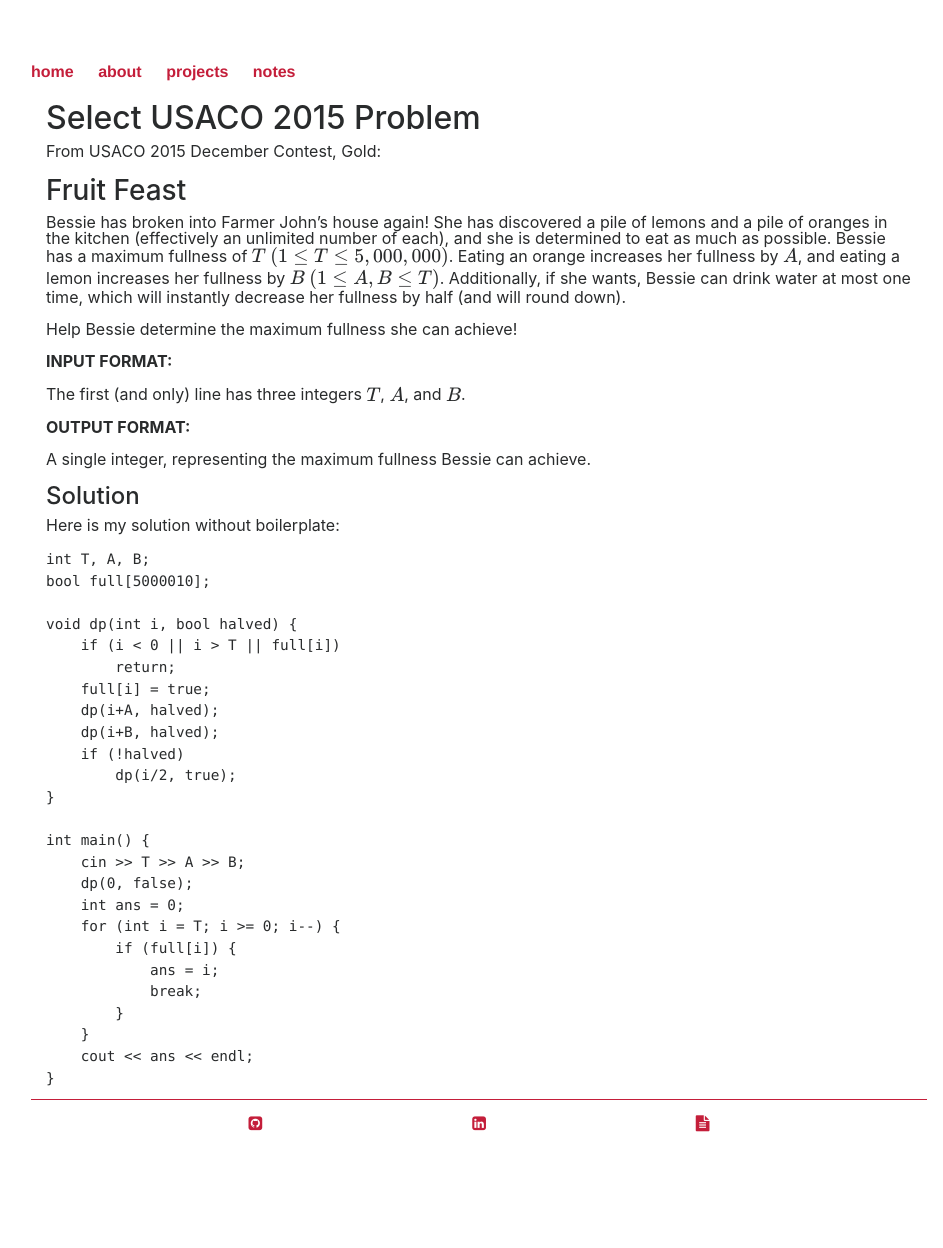
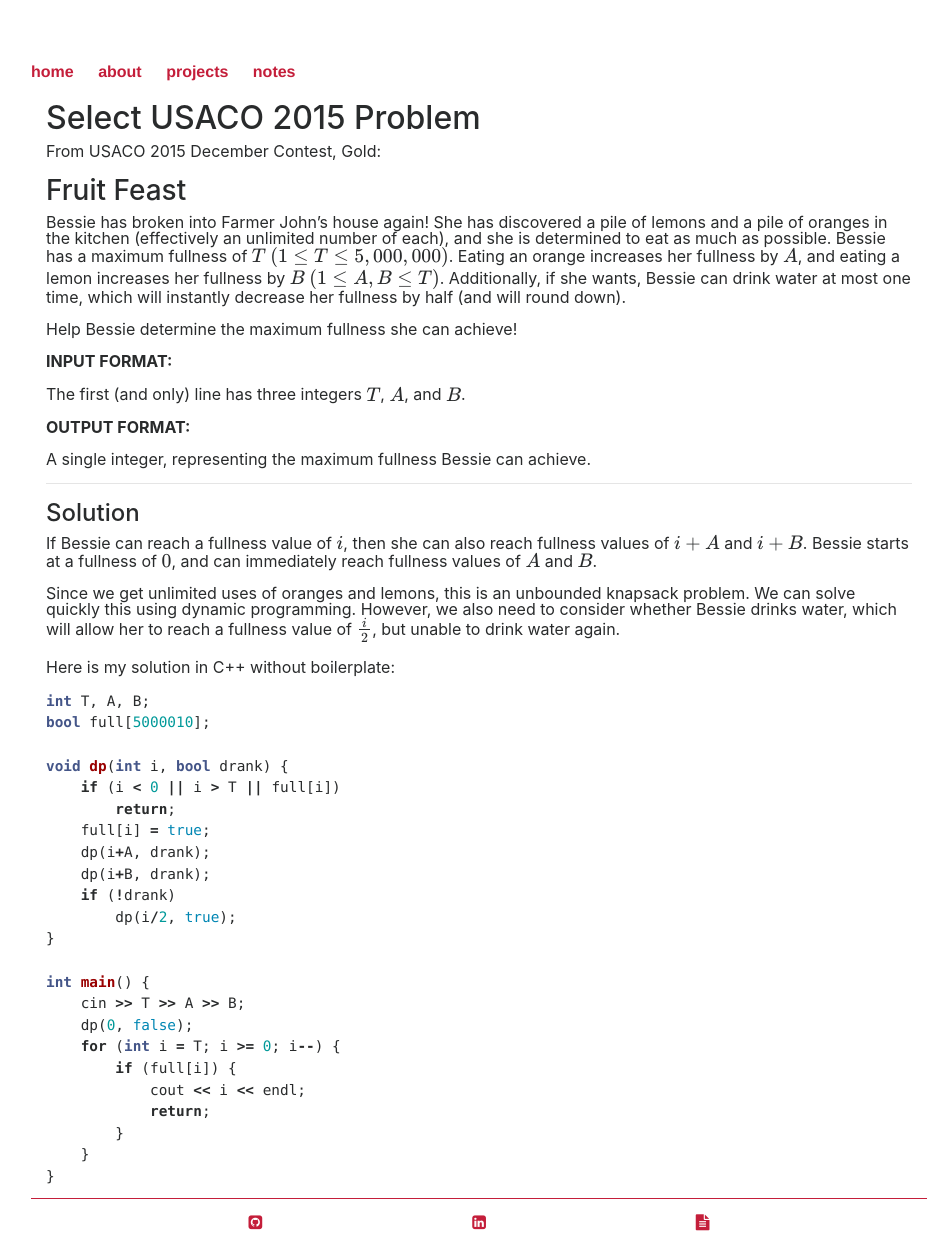
Before and after one commit to mingyli/mingyli.github.io, a Jekyll site: the page built from _notes/usaco2015_dec.md, in a window 1280 px wide. Shown: the whole page, without its empty margins (161-1104 px from the left). Built offline with Jekyll 4.4.1, drawn with Linux system fonts in a browser that asks for light colours; nearby versions of some CDN libraries; formulas are drawn with MathJax 3; before the commit the page ends 1149 px from its top, so only the background shows below that.

Commit message:
dp usaco prob

````diff
--- a/_config.yml
+++ b/_config.yml
@@ -1,6 +1,8 @@
 name: Ming Li
 markdown: kramdown
-highlighter: rouge
+kramdown:
+  input: GFM
+  syntax_highlighter: rouge
 collections:
   projects:
     output: true
--- a/_layouts/default.html
+++ b/_layouts/default.html
@@ -5,6 +5,7 @@
         <link rel="shortcut icon" type="image/x-icon" href="/favicon48.ico?">
         <link rel="stylesheet" href="https://maxcdn.bootstrapcdn.com/bootstrap/4.0.0-alpha.6/css/bootstrap.min.css" integrity="sha384-rwoIResjU2yc3z8GV/NPeZWAv56rSmLldC3R/AZzGRnGxQQKnKkoFVhFQhNUwEyJ" crossorigin="anonymous">
         <link rel="stylesheet" href="https://cdnjs.cloudflare.com/ajax/libs/font-awesome/4.6.3/css/font-awesome.min.css">
+        <link rel="stylesheet" href="/css/syntax.css">
         <link rel="stylesheet" type="text/css" href="/css/main.css">
         <script>
         (function(i,s,o,g,r,a,m){i['GoogleAnalyticsObject']=r;i[r]=i[r]||function(){
--- a/_notes/usaco2015_dec.md
+++ b/_notes/usaco2015_dec.md
@@ -21,36 +21,39 @@ The first (and only) line has three integers \\(T\\), \\(A\\), and \\(B\\).
 
 A single integer, representing the maximum fullness Bessie can achieve.
 
+---
+
 #### Solution
 
+If Bessie can reach a fullness value of \\( i \\), then she can also reach fullness values of \\(i+A\\) and \\(i+B\\). Bessie starts at a fullness of \\(0\\), and can immediately reach fullness values of \\(A\\) and \\(B\\).
 
-Here is my solution without boilerplate:
+Since we get unlimited uses of oranges and lemons, this is an unbounded knapsack problem. We can solve quickly this using dynamic programming. However, we also need to consider whether Bessie drinks water, which will allow her to reach a fullness value of \\( \frac{i}{2} \\), but unable to drink water again.
+
+Here is my solution in C++ without boilerplate:
 
 
-{% highlight c++ %}
+```cpp
 int T, A, B;
 bool full[5000010];
 
-void dp(int i, bool halved) {
+void dp(int i, bool drank) {
     if (i < 0 || i > T || full[i])
         return;
     full[i] = true;
-    dp(i+A, halved);
-    dp(i+B, halved);
-    if (!halved)
+    dp(i+A, drank);
+    dp(i+B, drank);
+    if (!drank)
         dp(i/2, true);
 }
 
 int main() {
     cin >> T >> A >> B;
     dp(0, false);
-    int ans = 0;
     for (int i = T; i >= 0; i--) {
         if (full[i]) {
-            ans = i;
-            break;
+            cout << i << endl;
+            return;
         }
     }
-    cout << ans << endl;
 }
-{% endhighlight %}
+```
--- /dev/null
+++ b/css/syntax.css
@@ -0,0 +1,65 @@
+.highlight  { background: #ffffff; }
+.highlight .c { color: #999988; font-style: italic } /* Comment */
+.highlight .err { color: #a61717; background-color: #e3d2d2 } /* Error */
+.highlight .k { font-weight: bold } /* Keyword */
+.highlight .o { font-weight: bold } /* Operator */
+.highlight .cm { color: #999988; font-style: italic } /* Comment.Multiline */
+.highlight .cp { color: #999999; font-weight: bold } /* Comment.Preproc */
+.highlight .c1 { color: #999988; font-style: italic } /* Comment.Single */
+.highlight .cs { color: #999999; font-weight: bold; font-style: italic } /* Comment.Special */
+.highlight .gd { color: #000000; background-color: #ffdddd } /* Generic.Deleted */
+.highlight .gd .x { color: #000000; background-color: #ffaaaa } /* Generic.Deleted.Specific */
+.highlight .ge { font-style: italic } /* Generic.Emph */
+.highlight .gr { color: #aa0000 } /* Generic.Error */
+.highlight .gh { color: #999999 } /* Generic.Heading */
+.highlight .gi { color: #000000; background-color: #ddffdd } /* Generic.Inserted */
+.highlight .gi .x { color: #000000; background-color: #aaffaa } /* Generic.Inserted.Specific */
+.highlight .go { color: #888888 } /* Generic.Output */
+.highlight .gp { color: #555555 } /* Generic.Prompt */
+.highlight .gs { font-weight: bold } /* Generic.Strong */
+.highlight .gu { color: #aaaaaa } /* Generic.Subheading */
+.highlight .gt { color: #aa0000 } /* Generic.Traceback */
+.highlight .kc { font-weight: bold } /* Keyword.Constant */
+.highlight .kd { font-weight: bold } /* Keyword.Declaration */
+.highlight .kp { font-weight: bold } /* Keyword.Pseudo */
+.highlight .kr { font-weight: bold } /* Keyword.Reserved */
+.highlight .kt { color: #445588; font-weight: bold } /* Keyword.Type */
+.highlight .m { color: #009999 } /* Literal.Number */
+.highlight .s { color: #d14 } /* Literal.String */
+.highlight .na { color: #008080 } /* Name.Attribute */
+.highlight .nb { color: #0086B3 } /* Name.Builtin */
+.highlight .nc { color: #445588; font-weight: bold } /* Name.Class */
+.highlight .no { color: #008080 } /* Name.Constant */
+.highlight .ni { color: #800080 } /* Name.Entity */
+.highlight .ne { color: #990000; font-weight: bold } /* Name.Exception */
+.highlight .nf { color: #990000; font-weight: bold } /* Name.Function */
+.highlight .nn { color: #555555 } /* Name.Namespace */
+.highlight .nt { color: #000080 } /* Name.Tag */
+.highlight .nv { color: #008080 } /* Name.Variable */
+.highlight .ow { font-weight: bold } /* Operator.Word */
+.highlight .w { color: #bbbbbb } /* Text.Whitespace */
+.highlight .mf { color: #009999 } /* Literal.Number.Float */
+.highlight .mh { color: #009999 } /* Literal.Number.Hex */
+.highlight .mi { color: #009999 } /* Literal.Number.Integer */
+.highlight .mo { color: #009999 } /* Literal.Number.Oct */
+.highlight .sb { color: #d14 } /* Literal.String.Backtick */
+.highlight .sc { color: #d14 } /* Literal.String.Char */
+.highlight .sd { color: #d14 } /* Literal.String.Doc */
+.highlight .s2 { color: #d14 } /* Literal.String.Double */
+.highlight .se { color: #d14 } /* Literal.String.Escape */
+.highlight .sh { color: #d14 } /* Literal.String.Heredoc */
+.highlight .si { color: #d14 } /* Literal.String.Interpol */
+.highlight .sx { color: #d14 } /* Literal.String.Other */
+.highlight .sr { color: #009926 } /* Literal.String.Regex */
+.highlight .s1 { color: #d14 } /* Literal.String.Single */
+.highlight .ss { color: #990073 } /* Literal.String.Symbol */
+.highlight .bp { color: #999999 } /* Name.Builtin.Pseudo */
+.highlight .vc { color: #008080 } /* Name.Variable.Class */
+.highlight .vg { color: #008080 } /* Name.Variable.Global */
+.highlight .vi { color: #008080 } /* Name.Variable.Instance */
+.highlight .il { color: #009999 } /* Literal.Number.Integer.Long */
+
+/* Make line numbers unselectable: excludes line numbers from copy-paste user ops */
+.highlight .lineno {-webkit-user-select: none;-moz-user-select: none; -o-user-select: none;}
+.lineno::-moz-selection {background-color: transparent;} /* Mozilla specific */
+.lineno::selection {background-color: transparent;} /* Other major browsers */
````
Also changed, not shown: _notes/aime2015_12.md (+2 -0 lines).
